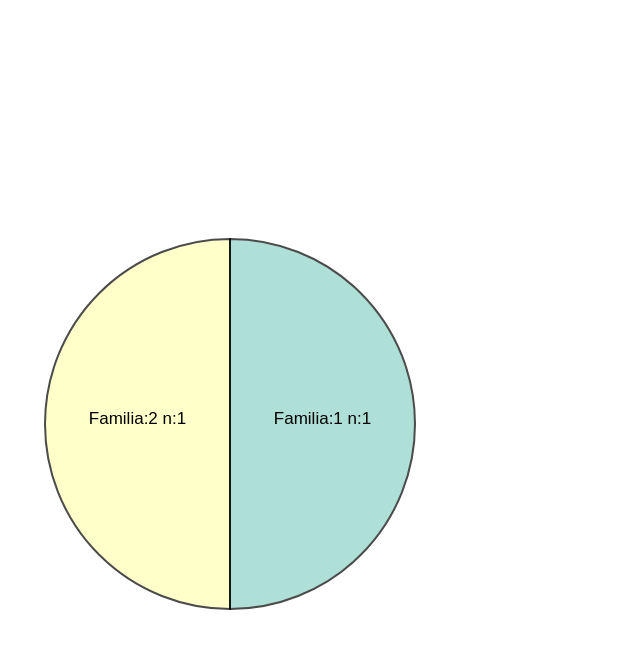
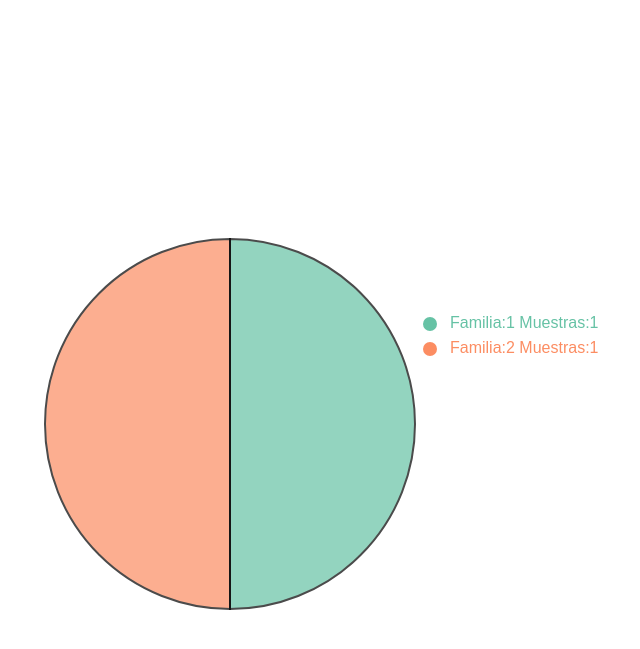
Before and after one commit to KM-11/EIMI, a Django app: page /EIMI/general_samples_view in a window 1280 px wide; the page is wider, and only the part inside the window is pictured. Shown: the part 649-1298 px from the top of that part, without its empty margins (410-1050 px from the left). Run offline with Django 3.2, Linux system fonts and the light colour scheme; data comes from the database, SQL or seed files in the repository; both versions use the stored data as it was after the commit; some libraries are stand-ins or nearby versions; some web fonts are replaced.

Commit message:
Leyenda gráfico de sectores

```diff
--- a/templates/web/global_samples.html
+++ b/templates/web/global_samples.html
@@ -107,7 +107,7 @@
  <script>
 
 // set the dimensions and margins of the graph
-var width = 450
+var width = 800
     height = 450
     margin = 40
 
@@ -122,7 +122,7 @@ var svg = d3.select("#my_dataviz")
   .append("g")
     .attr("transform", "translate(" + width / 2 + "," + height / 2 + ")");
 
-// Create dummy data
+
 var data = {};
 {% for cuenta in cuenta_familia %}
     data[{{cuenta.familia}}]={{cuenta.total}};
@@ -131,7 +131,10 @@ var data = {};
 // set the color scale
 var color = d3.scaleOrdinal()
   .domain(data)
-  .range(d3.schemeSet3);
+  .range(d3.schemeSet2);
+var color2 = d3.scaleOrdinal()
+  .domain(data)
+  .range(d3.schemeSet2);
 
 // Compute the position of each group on the pie:
 var pie = d3.pie()
@@ -157,15 +160,26 @@ svg
     .style("opacity", 0.7)
 
 // Now add the annotation. Use the centroid method to get the best coordinates
-svg
-  .selectAll('mySlices')
+
+svg.selectAll("mydots")
   .data(data_ready)
   .enter()
-  .append('text')
-  .text(function(d){ return "Familia:" + d.data.key+ " n:"+d.data.value})
-  .attr("transform", function(d) { return "translate(" + arcGenerator.centroid(d) + ")";  })
-  .style("text-anchor", "middle")
-  .style("font-size", 17)
+  .append("circle")
+    .attr("cx", 200)
+    .attr("cy", function(d,i){ return -100 + i*25}) // 100 is where the first dot appears. 25 is the distance between dots
+    .attr("r", 7)
+    .style("fill", function(d){ return color(d.data.key)})
+
+ svg.selectAll("mylabels")
+  .data(data_ready)
+  .enter()
+  .append("text")
+    .attr("x", 220)
+    .attr("y", function(d,i){ return -100 + i*25}) // 100 is where the first dot appears. 25 is the distance between dots
+    .style("fill", function(d){ return color(d.data.key)})
+    .text(function(d){ return "Familia:" +d.data.key+" Muestras:"+d.data.value})
+    .attr("text-anchor", "left")
+    .style("alignment-baseline", "middle")
 
 
 </script>
```
Also changed, not shown: db.sqlite3.
